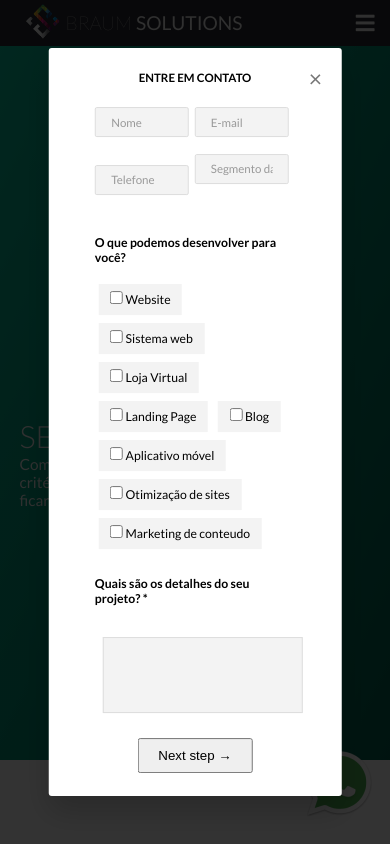
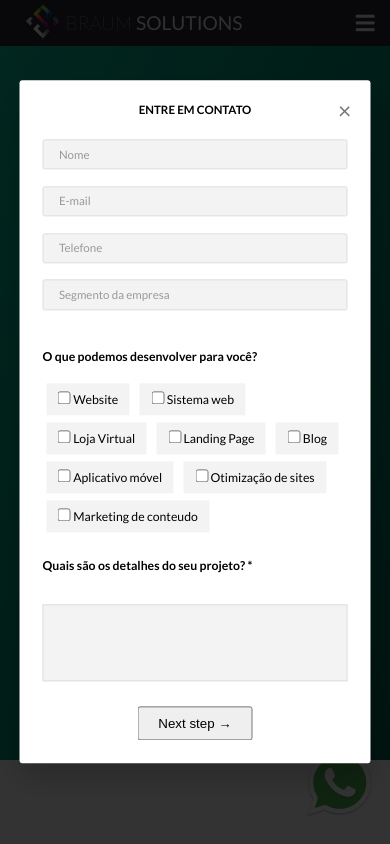
Before and after one commit to Jhessiny/jhessiny.github.io, a PHP site: page /websitebs/index.html in a window 390 px wide, after a click on "Peça agora!". Run offline with PHP 8.4, Linux system fonts and the light colour scheme; some libraries are stand-ins or nearby versions.

Commit message:
correções

```diff
--- a/websitebs/css/estilos.css
+++ b/websitebs/css/estilos.css
@@ -576,7 +576,7 @@ body {
   line-height: 1;
 }
 .popup__close:hover {
-  color: #55c57a;
+  color: rgba(63, 70, 153, 0.9);
 }
 
 .form h2{
@@ -683,10 +683,6 @@ body {
   opacity: 1;
 }
 
-/* .form__group-check{
-  width: 20rem;
-} */
-
 form h3{
   font-size: 1.6rem;
   margin: 3rem 0 2rem 0;
@@ -704,7 +700,7 @@ form h3{
 }
 
 textarea{
-  margin: 2rem 0 3rem 1rem;
+  margin: 2rem 0 3rem 0;
   width: 100%;
   height: 10rem;
   border: none;
@@ -712,8 +708,6 @@ textarea{
   resize: none;
   border: .05rem solid #ddd;
 }
-
-
 
 @media (max-width: 900px) {
   html {
@@ -807,6 +801,15 @@ textarea{
   .col-1-of-3:last-child {
     margin-left: 0;
   }
+  .popup__content{
+    width: 90%;
+    padding: 3rem;
+  }
+  .form__group-info{
+    display: inline-block;
+    width: 100%;
+  }
+
 }
 
 @media (max-width: 31.25rem) {
```
